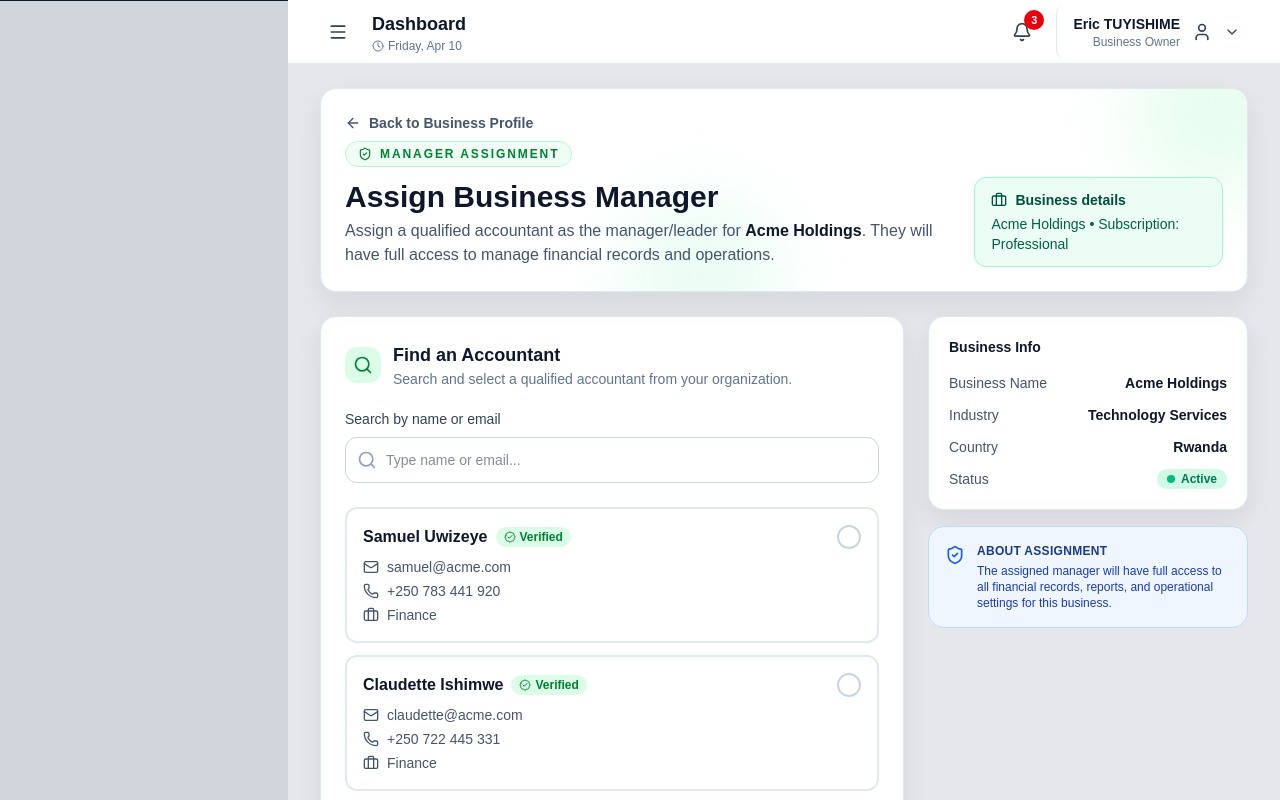
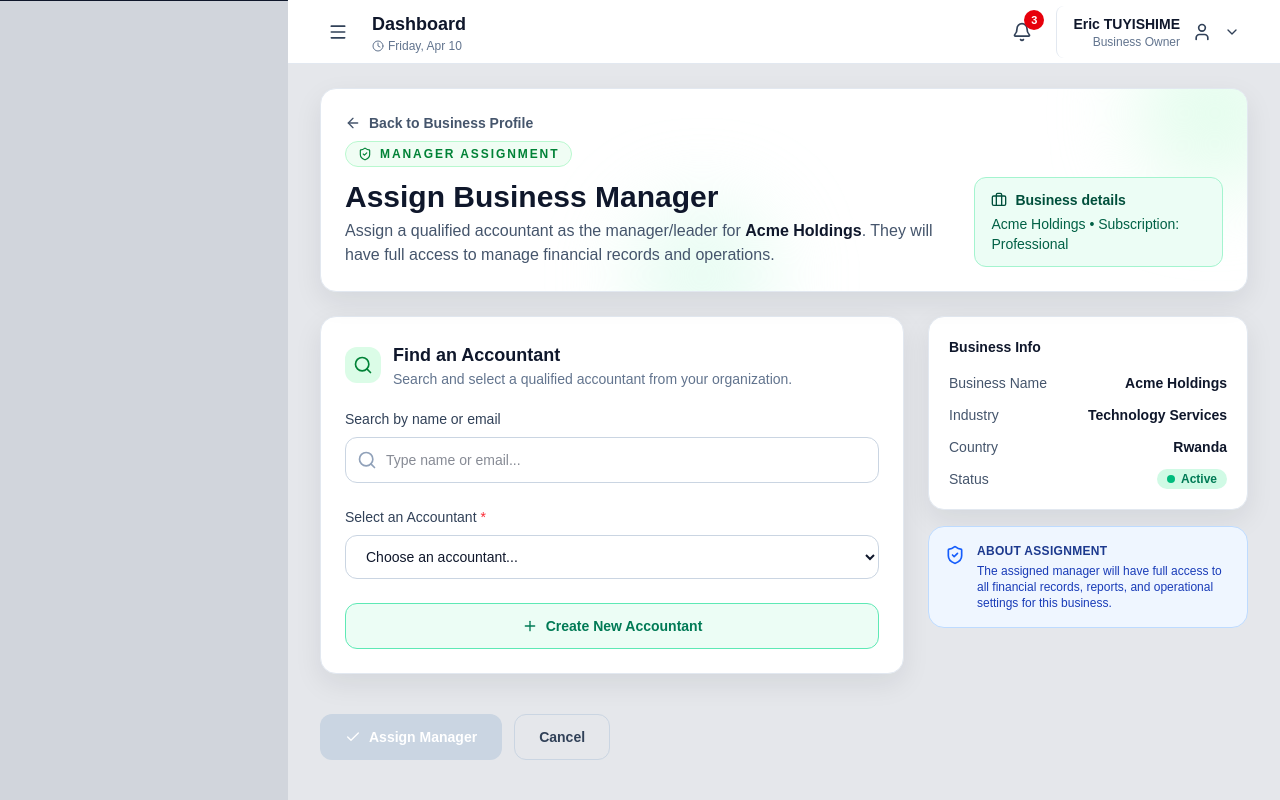
Before and after one commit to eric2003tu/Accounting, a Next.js app: page /dashboard/businesses/1/assign-leader in a window 1280 px wide. Built offline with nearby package versions, Linux system fonts and the light colour scheme.

Commit message:
added create business page

```diff
--- a/app/dashboard/businesses/[id]/assign-leader/page.tsx
+++ b/app/dashboard/businesses/[id]/assign-leader/page.tsx
@@ -288,75 +288,92 @@
                 </div>
               </div>
 
-              {/* Accountants List */}
-              <div className="space-y-3">
-                {availableAccountants.length === 0 ? (
-                  <div className="rounded-xl border border-slate-200 bg-slate-50 p-4 text-center">
-                    <User className="mx-auto mb-2 h-8 w-8 text-slate-400" />
-                    <p className="text-sm font-medium text-slate-600">
-                      {state.searchQuery ? 'No accountants found matching your search.' : 'No active accountants available.'}
-                    </p>
+              {/* Accountants Dropdown */}
+              <div>
+                <label htmlFor="accountant-select" className="block text-sm font-medium text-slate-700 mb-2">
+                  Select an Accountant <span className="text-red-500">*</span>
+                </label>
+                <select
+                  id="accountant-select"
+                  value={state.selectedUserId || ''}
+                  onChange={(e) => handleSelectUser(Number(e.target.value))}
+                  className="w-full rounded-xl border border-slate-300 bg-white px-4 py-3 text-sm text-slate-900 outline-none transition focus:border-green-500 focus:ring-2 focus:ring-green-200"
+                >
+                  <option value="">
+                    {availableAccountants.length === 0
+                      ? (state.searchQuery ? 'No accountants found' : 'No active accountants available')
+                      : 'Choose an accountant...'}
+                  </option>
+                  {availableAccountants.map((accountant) => (
+                    <option key={accountant.id} value={accountant.id}>
+                      {accountant.name} ({accountant.email})
+                    </option>
+                  ))}
+                </select>
               </div>
-                ) : (
-                  availableAccountants.map((accountant) => (
-                    <button
-                      key={accountant.id}
-                      type="button"
-                      onClick={() => handleSelectUser(accountant.id)}
-                      className={`w-full rounded-xl border-2 p-4 text-left transition ${
-                        state.selectedUserId === accountant.id
-                          ? 'border-green-500 bg-green-50'
-                          : 'border-slate-200 bg-white hover:border-slate-300'
-                      }`}
-                    >
-                      <div className="flex items-start justify-between">
+
+              {/* Selected Accountant Details Card */}
+              {selectedUser && (
+                <div className="mt-6 rounded-xl border border-green-200 bg-green-50 p-5">
+                  <h3 className="mb-4 text-base font-semibold text-slate-900">Accountant Details</h3>
+
+                  <div className="space-y-4">
+                    <div className="flex items-center gap-3 rounded-lg bg-white p-4 border border-green-100">
+                      <div className="flex h-12 w-12 items-center justify-center rounded-full bg-green-100">
+                        <User className="h-6 w-6 text-green-700" />
+                      </div>
                       <div className="flex-1">
                         <div className="flex items-center gap-2 flex-wrap">
-                            <h3 className="font-semibold text-slate-900">{accountant.name}</h3>
-                            {accountant.isNewlyCreated && (
+                          <p className="font-semibold text-slate-900">{selectedUser.name}</p>
+                          {selectedUser.isNewlyCreated && (
                             <span className="inline-flex items-center gap-1 rounded-full bg-blue-100 px-2 py-0.5 text-xs font-semibold text-blue-700">
                               <Plus className="h-3 w-3" />
                               New
                             </span>
                           )}
-                            {accountant.mfa === 'Enabled' && (
+                          {selectedUser.mfa === 'Enabled' && (
                             <span className="inline-flex items-center gap-1 rounded-full bg-green-100 px-2 py-0.5 text-xs font-semibold text-green-700">
                               <BadgeCheck className="h-3 w-3" />
                               Verified
                             </span>
                           )}
                         </div>
+                        <p className="text-xs text-slate-600 mt-1">{selectedUser.email}</p>
+                      </div>
+                    </div>
 
-                          <div className="mt-2 space-y-1 text-sm text-slate-600">
-                            <div className="flex items-center gap-2">
-                              <Mail className="h-4 w-4 flex-shrink-0" />
-                              {accountant.email}
+                    <div className="grid grid-cols-2 gap-3 text-sm">
+                      <div className="rounded-lg bg-white p-3 border border-slate-200">
+                        <span className="block text-slate-600 text-xs font-medium">Phone</span>
+                        <span className="font-semibold text-slate-900">{selectedUser.phone}</span>
                       </div>
-                            <div className="flex items-center gap-2">
-                              <Phone className="h-4 w-4 flex-shrink-0" />
-                              {accountant.phone}
+                      <div className="rounded-lg bg-white p-3 border border-slate-200">
+                        <span className="block text-slate-600 text-xs font-medium">Department</span>
+                        <span className="font-semibold text-slate-900">{selectedUser.department}</span>
                       </div>
-                            <div className="flex items-center gap-2">
-                              <Briefcase className="h-4 w-4 flex-shrink-0" />
-                              {accountant.department}
+                      <div className="rounded-lg bg-white p-3 border border-slate-200">
+                        <span className="block text-slate-600 text-xs font-medium">Status</span>
+                        <span className="inline-flex items-center gap-1.5 rounded-full bg-emerald-100 px-2 py-0.5 text-emerald-700 font-semibold text-xs">
+                          <div className="h-2 w-2 rounded-full bg-emerald-500" />
+                          {selectedUser.status}
+                        </span>
+                      </div>
+                      <div className="rounded-lg bg-white p-3 border border-slate-200">
+                        <span className="block text-slate-600 text-xs font-medium">MFA Status</span>
+                        <span className={`inline-flex items-center gap-1 rounded-full px-2 py-0.5 text-xs font-semibold ${
+                          selectedUser.mfa === 'Enabled'
+                            ? 'bg-green-100 text-green-700'
+                            : selectedUser.mfa === 'Pending'
+                            ? 'bg-yellow-100 text-yellow-700'
+                            : 'bg-red-100 text-red-700'
+                        }`}>
+                          {selectedUser.mfa}
+                        </span>
                       </div>
                     </div>
                   </div>
-
-                        <div className="ml-3 flex-shrink-0">
-                          {state.selectedUserId === accountant.id ? (
-                            <div className="flex h-6 w-6 items-center justify-center rounded-full bg-green-600">
-                              <Check className="h-4 w-4 text-white" />
                 </div>
-                          ) : (
-                            <div className="h-6 w-6 rounded-full border-2 border-slate-300" />
               )}
-                        </div>
-                      </div>
-                    </button>
-                  ))
-                )}
-              </div>
 
               {/* Create New Accountant Toggle */}
               <button
@@ -472,68 +489,6 @@
 
         {/* Sidebar - Summary */}
         <div className="h-fit space-y-4">
-          {/* Selected Accountant Preview */}
-          {selectedUser && (
-            <div className="rounded-2xl border border-slate-200 bg-white p-5 shadow-[0_10px_28px_rgba(15,23,42,0.08)]">
-              <h3 className="text-sm font-semibold text-slate-900 mb-4">Selected Manager</h3>
-
-              <div className="flex items-center gap-3 rounded-xl bg-green-50 p-3 mb-4 border border-green-200">
-                <div className="flex h-10 w-10 items-center justify-center rounded-full bg-green-100">
-                  <User className="h-5 w-5 text-green-700" />
-                </div>
-                <div className="flex-1 min-w-0">
-                  <div className="flex items-center gap-2">
-                    <p className="text-sm font-semibold text-slate-900 truncate">{selectedUser.name}</p>
-                    {selectedUser.isNewlyCreated && (
-                      <span className="whitespace-nowrap inline-flex items-center gap-1 rounded-full bg-blue-100 px-2 py-0.5 text-xs font-semibold text-blue-700">
-                        <Plus className="h-3 w-3" />
-                        New
-                      </span>
-                    )}
-                  </div>
-                  <p className="text-xs text-slate-600 truncate">{selectedUser.email}</p>
-                </div>
-              </div>
-
-              <div className="space-y-3 text-sm">
-                <div className="flex items-center justify-between">
-                  <span className="text-slate-600">Role</span>
-                  <span className="font-semibold text-slate-900">{selectedUser.role}</span>
-                </div>
-                <div className="flex items-center justify-between">
-                  <span className="text-slate-600">Status</span>
-                  <span className="inline-flex items-center gap-1.5 rounded-full bg-emerald-100 px-2.5 py-0.5 text-emerald-700 font-semibold text-xs">
-                    <div className="h-2 w-2 rounded-full bg-emerald-500" />
-                    {selectedUser.status}
-                  </span>
-                </div>
-                <div className="flex items-center justify-between">
-                  <span className="text-slate-600">Department</span>
-                  <span className="font-semibold text-slate-900">{selectedUser.department}</span>
-                </div>
-                <div className="flex items-center justify-between">
-                  <span className="text-slate-600">MFA Status</span>
-                  <span className={`inline-flex items-center gap-1.5 rounded-full px-2.5 py-0.5 font-semibold text-xs ${
-                    selectedUser.mfa === 'Enabled'
-                      ? 'bg-green-100 text-green-700'
-                      : selectedUser.mfa === 'Pending'
-                      ? 'bg-yellow-100 text-yellow-700'
-                      : 'bg-red-100 text-red-700'
-                  }`}>
-                    <div className={`h-2 w-2 rounded-full ${
-                      selectedUser.mfa === 'Enabled'
-                        ? 'bg-green-500'
-                        : selectedUser.mfa === 'Pending'
-                        ? 'bg-yellow-500'
-                        : 'bg-red-500'
-                    }`} />
-                    {selectedUser.mfa}
-                  </span>
-                </div>
-              </div>
-            </div>
-          )}
-
           {/* New Accountant Info Card */}
           {selectedUser && selectedUser.isNewlyCreated && (
             <div className="rounded-2xl border border-blue-200 bg-blue-50 p-4">
```
Lines whose indentation alone changed are shown as unchanged.
